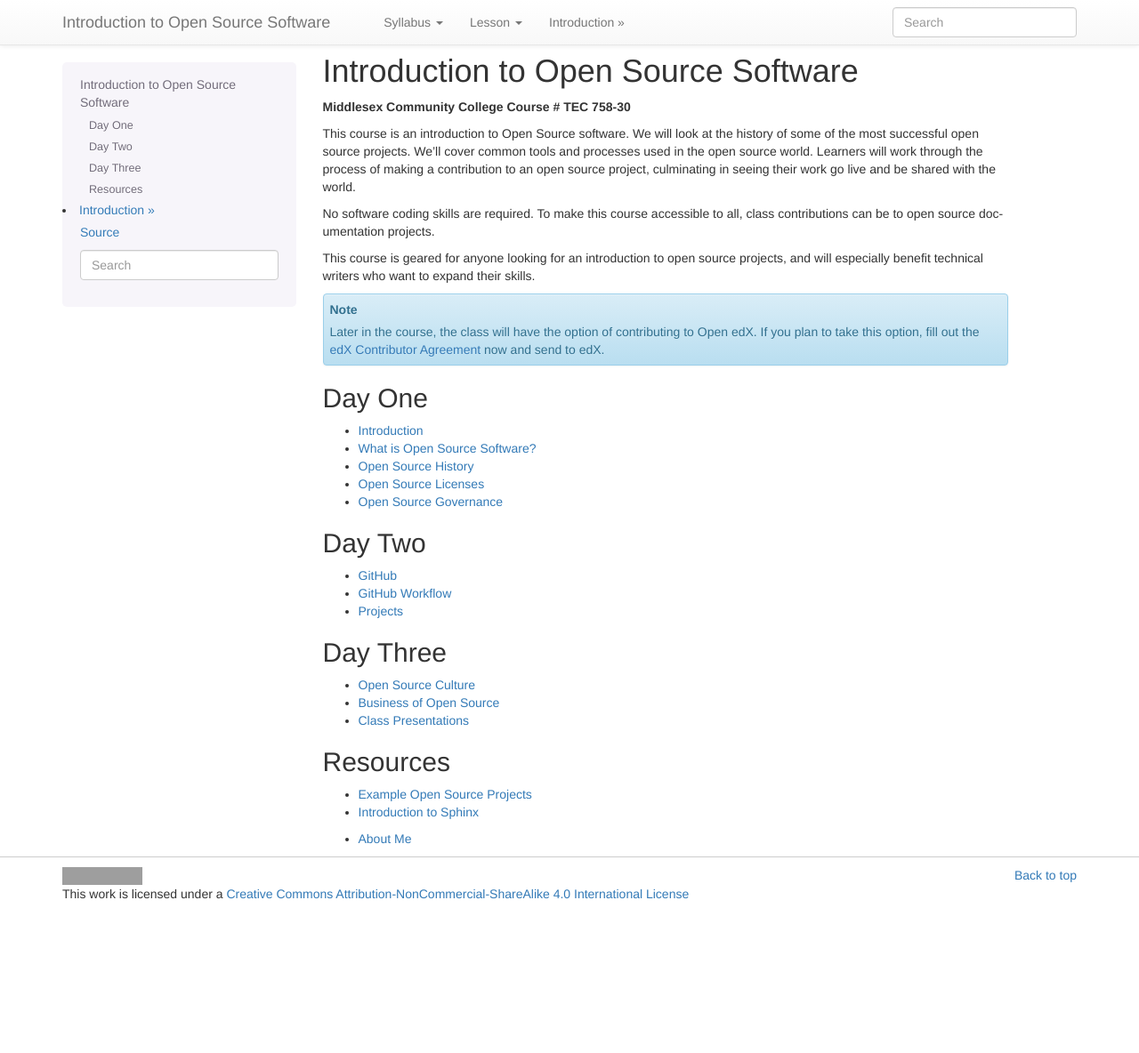
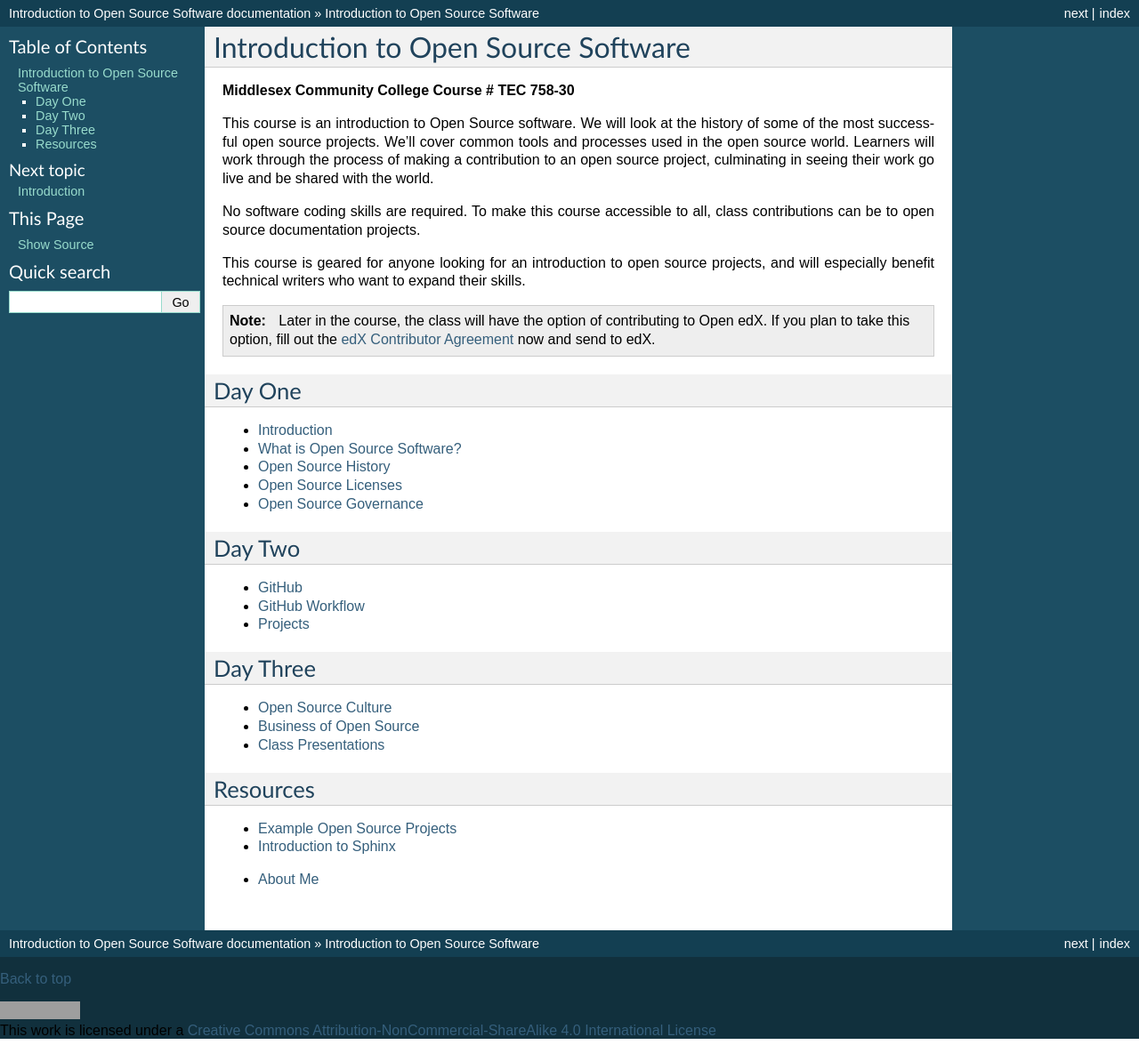
Before and after one commit to MarkHoeber/open-source-syllabus, a Sphinx documentation site: the page built from source/index.rst, in a window 1280 px wide and 1184 px high. Shown: the whole window at 89% size. Built offline with Sphinx 7.4.7, drawn with Linux system fonts in a browser that asks for light colours; the version number could not be read and is left out; grey boxes are pictures that could not be loaded.

Commit message:
Update conf.py

```diff
--- a/source/conf.py
+++ b/source/conf.py
@@ -1,5 +1,5 @@
-import sphinx_rtd_theme
-import sphinx_bootstrap_theme
+#import sphinx_rtd_theme
+#import sphinx_bootstrap_theme
 
 
 extensions = []
@@ -24,7 +24,7 @@ todo_include_todos = True
 
 
 
-html_theme = 'bootstrap'
+html_theme = 'default'
 html_theme_path = sphinx_bootstrap_theme.get_html_theme_path()
 
 html_theme_options = {
```
